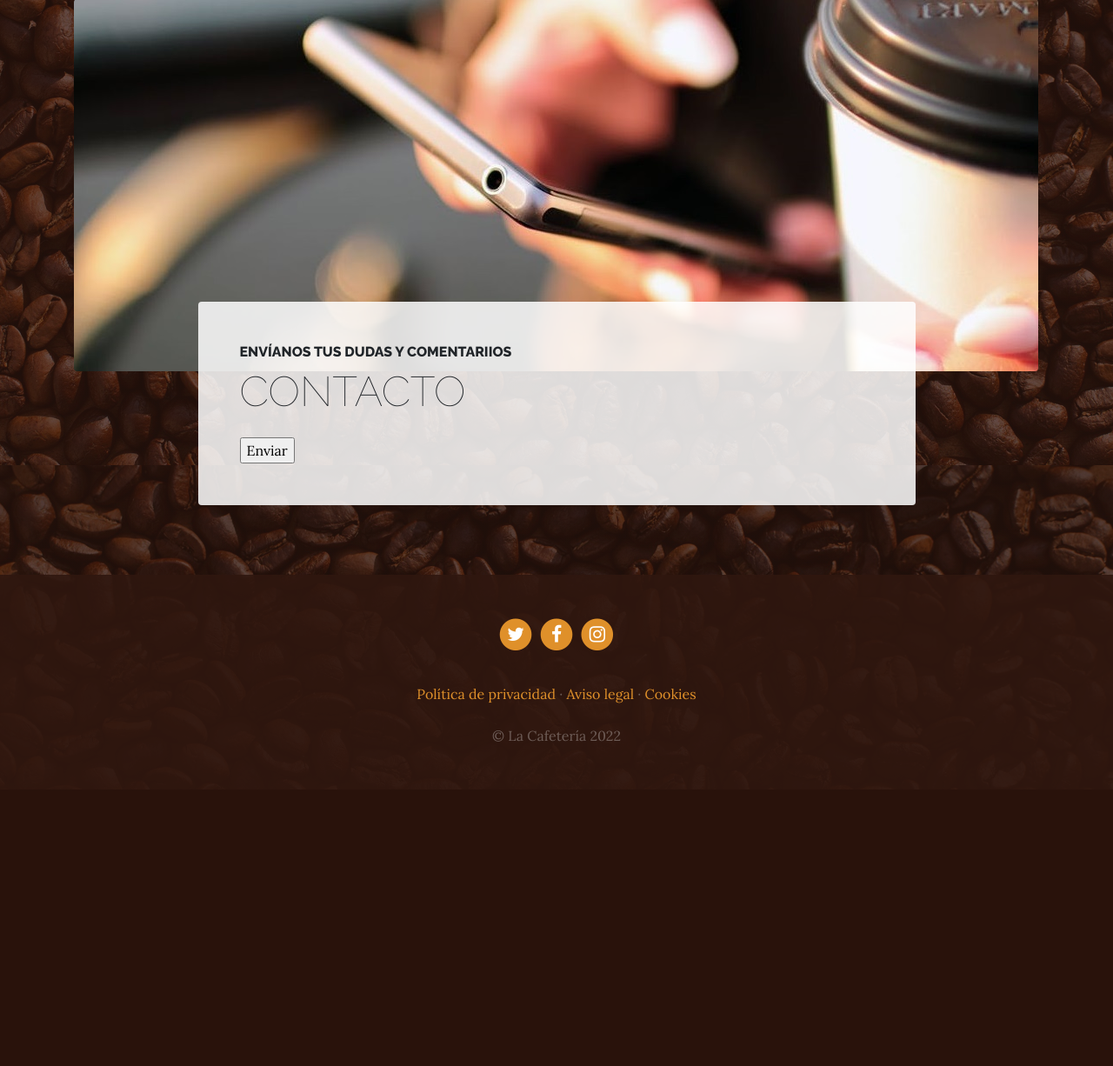
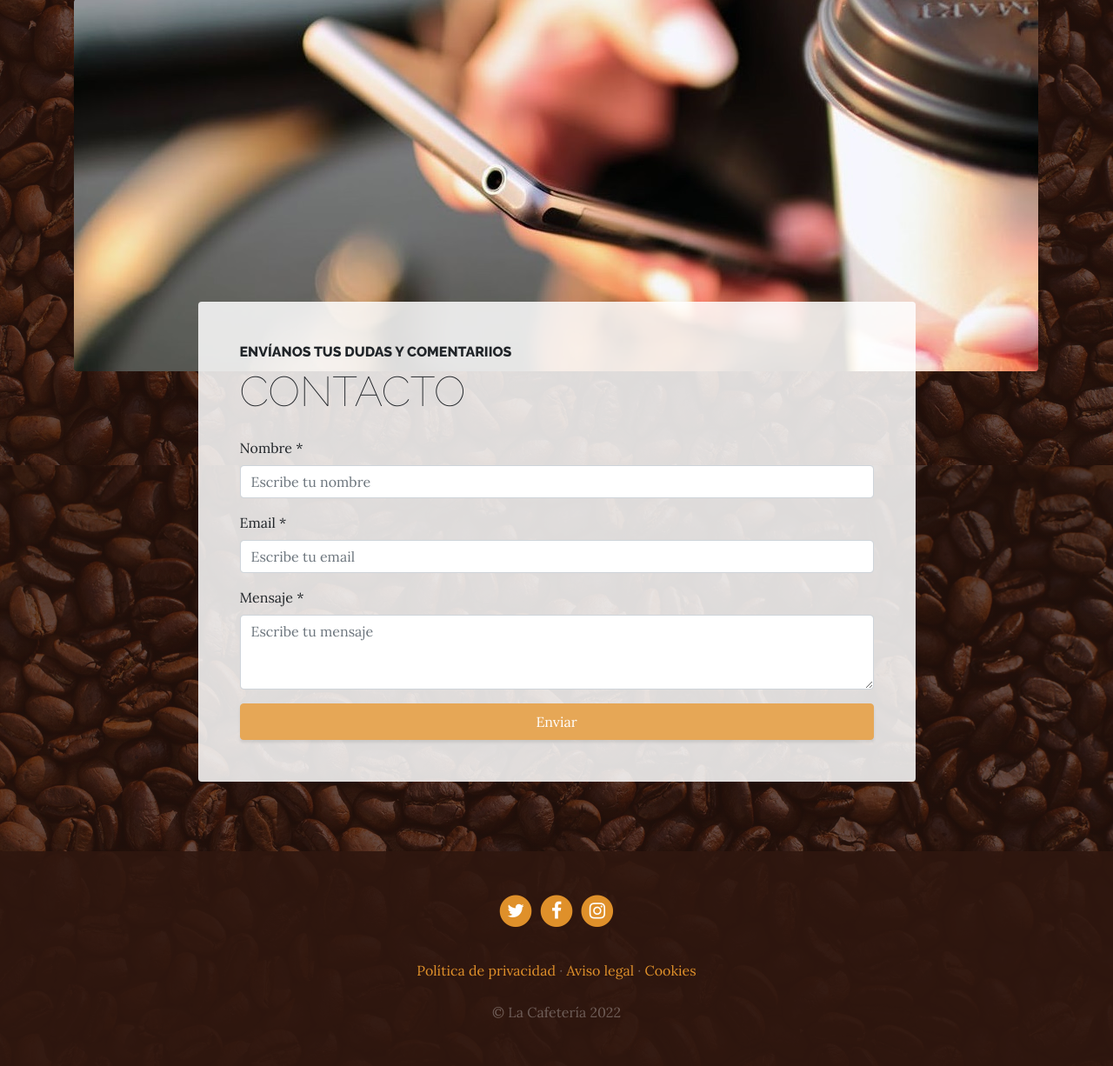
Before and after one commit to JavierHdzA/cafeteria, a Django app: page /contact/ in a window 1280 px wide. Shown: the part 441-1667 px from the top of the page at 87% size. Before the commit the page ends 1294 px from the top, so only its background shows below. Run offline with Django 4.2, Linux system fonts and the light colour scheme; parts of the project's set-up code (start-up, migrations or seed data) failed here and were passed over; some libraries are stand-ins or nearby versions.

Commit message:
ya se pueden enviar mails

```diff
--- a/cafeteria/settings.py
+++ b/cafeteria/settings.py
@@ -131,3 +131,9 @@
 # Media Config
 MEDIA_URL = '/media/'
 MEDIA_ROOT = os.path.join(BASE_DIR, 'media')
+
+#Mail Config
+EMAIL_HOST = 'smtp.mailtrap.io'
+EMAIL_HOST_USER = '4b39a2e9607eb9'
+EMAIL_HOST_PASSWORD = 'd23a956e34ca4e'
+EMAIL_PORT = '2525'
--- a/contact/forms.py
+++ b/contact/forms.py
@@ -1,9 +1,9 @@
 from django import forms
 
 class ContactForm(forms.Form):
-    name = forms.CharField(
-        label="Nombre", required=True)
-    email = forms.EmailField(
-        label="Email", required=True)
-    content = forms.CharField(
-        label="Contenido", required=True, widget=forms.Textarea())
+    name = forms.CharField(label="Nombre", min_length=3, max_length=100, required=True,
+        widget=forms.TextInput(attrs={'placeholder':'Escribe tu nombre', 'class':'form-control'}))
+    email = forms.EmailField(label="Email", min_length=3, max_length=100, required=True,
+        widget=forms.TextInput(attrs={'placeholder':'Escribe tu email', 'class':'form-control'}))
+    content = forms.CharField(label="Mensaje", min_length=10, max_length=1000, required=True,
+        widget=forms.Textarea(attrs={'placeholder':'Escribe tu mensaje', 'rows':3, 'class':'form-control'}))
--- a/contact/templates/contact/contact.html
+++ b/contact/templates/contact/contact.html
@@ -19,11 +19,35 @@
 
             <!-- Formulario de contacto -->
 
-            <form action = "" method="POST">
-                <table>
-                    {{form.as_table}}
-                </table>
-                <input type="submit" value="Enviar">
+            {% if 'ok' in request.GET %}
+                <p><b>Su mensaje se ha enviado correctamente, en breve nos pondremos en contacto con usted.</b></p>
+            {% endif %}
+            <form action="" method="POST">
+                {% csrf_token %}
+                <div class="form-group">
+                    <label>Nombre *</label>
+                    <div class="input-group">
+                        {{form.name}}
+                    </div>
+                    {{form.name.errors}}
+                </div>
+                <div class="form-group">
+                    <label>Email *</label>
+                    <div class="input-group">
+                        {{form.email}}
+                    </div>
+                    {{form.email.errors}}
+                </div>
+                <div class="form-group">
+                    <label>Mensaje *</label>
+                    <div class="input-group">
+                        {{form.content}}
+                    </div>
+                    {{form.content.errors}}
+                </div>
+                <div class="text-center">
+                    <input type="submit" class="btn btn-primary btn-block py-2" value="Enviar">
+                </div>
             </form>
             <!-- Fin formulario de contacto -->
 
--- a/contact/views.py
+++ b/contact/views.py
@@ -1,6 +1,36 @@
-from django.shortcuts import render
+from django.shortcuts import render, redirect
+from django.urls import reverse
+from django.core.mail import EmailMessage,send_mail
 from .forms import ContactForm
+from cafeteria.settings import EMAIL_HOST_USER
+from django.conf import settings
 
 def contact(request):
     contact_form = ContactForm()
+
+    if request.method == "POST":
+        contact_form = ContactForm(data=request.POST)
+        if contact_form.is_valid():
+            name = request.POST.get('name', '')
+            email = request.POST.get('email', '')
+            content = request.POST.get('content', '')
+
+            # Creamos el correo
+            email = EmailMessage(
+                "La cafeteria: Nuevo mensaje de contacto",
+                "De {} <{}>\n\nEscribió:\n\n{}".format(name, email, content),
+                EMAIL_HOST_USER,
+                ["xalneo80@gmail.com"],
+                reply_to=[email]
+            )
+
+            # Lo enviamos y redireccionamos
+            try:
+                email.send()
+                # Todo ha ido bien, redireccionamos a OK
+                return redirect(reverse('contact')+"?ok")
+            except:
+                # Algo no ha ido bien, redireccionamos a FAIL
+                return redirect(reverse('contact')+"?fail")
+
     return render(request, "contact/contact.html",{'form':contact_form})
--- a/core/urls.py
+++ b/core/urls.py
@@ -5,6 +5,5 @@
     path('', views.home, name="home"),
     path('about/', views.about, name="about"),
     path('store/', views.store, name="store"),
-    path('contact/', views.contact, name="contact"),
     path('sample/', views.sample, name="sample"),
 ]
```
